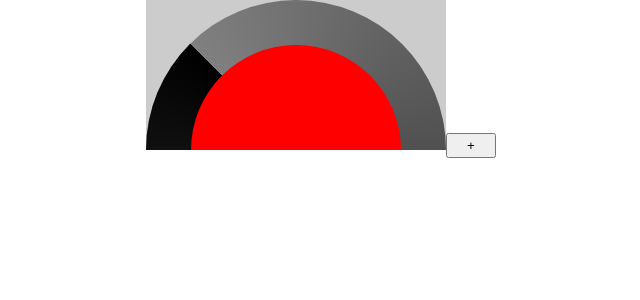
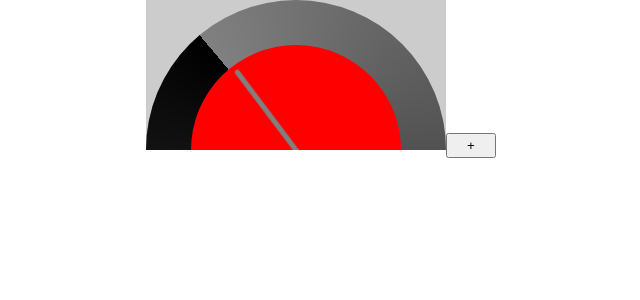
Before and after one commit to gitradik/tasks-indicator, a React (Create React App) app: page / in a window 1280 px wide. Shown: the top 300 px of the page, without its empty margins (319-959 px from the left). Built offline with nearby package versions, Linux system fonts and the light colour scheme.

Commit message:
@keyframes box

```diff
--- a/src/components/indicator/indicator.css
+++ b/src/components/indicator/indicator.css
@@ -11,6 +11,25 @@
     height: 300px;
     width: 300px;
     border-radius: 100%;
+    position: relative;
+}
+
+.indicator .indicator-body .indicator-arrow-body {
+    position: absolute;
+    top: 50%;
+    left: 50%;
+    transform: translate(-50%, -50%);
+    z-index: 2;
+    animation: box 1s ease-in-out infinite;
+}
+
+.indicator .indicator-body .indicator-arrow-body .indicator-arrow {
+    height: 200px;
+    width: 5px;
+    border-top-left-radius: 3px;
+    border-top-right-radius: 3px;
+    background-color: gray;
+    transform: rotate(-40deg);
 }
 
 .indicator .indicator-body .indicator-line {
@@ -21,8 +40,7 @@
     height: 100%;
     border-top-left-radius: 50%;
     border-top-right-radius: 50%;
-    position: relative;
-    background: conic-gradient(from -45deg, transparent, #000);
+    background: conic-gradient(from -40deg, transparent, #000);
 }
 
 .indicator .indicator-body .indicator-line:before {
@@ -33,3 +51,34 @@
     border-top-right-radius: 50%;
     background-color: red;
 }
+
+@keyframes box {
+    0% {
+        transform: translate(-50%, -50%) rotate(3deg);
+    }
+
+    25% {
+        transform: translate(-50%, -50%) rotate(1deg);
+
+    }
+
+    50% {
+        transform: translate(-50%, -50%) rotate(3deg);
+
+    }
+
+    75% {
+        transform: translate(-50%, -50%) rotate(1deg);
+
+    }
+
+    95% {
+        transform: translate(-50%, -50%) rotate(3deg);
+
+    }
+
+    0% {
+        transform: translate(-50%, -50%) rotate(3deg);
+
+    }
+}
--- a/src/components/indicator/indicator.js
+++ b/src/components/indicator/indicator.js
@@ -8,7 +8,9 @@ class Indicator extends React.Component {
             <div className="indicator">
                 <div className="indicator-body">
                     <div className="indicator-line"/>
-                    <div className="indicator-arrow" />
+                    <div className="indicator-arrow-body">
+                        <div className="indicator-arrow"/>
+                    </div>
                 </div>
             </div>
         );
```
